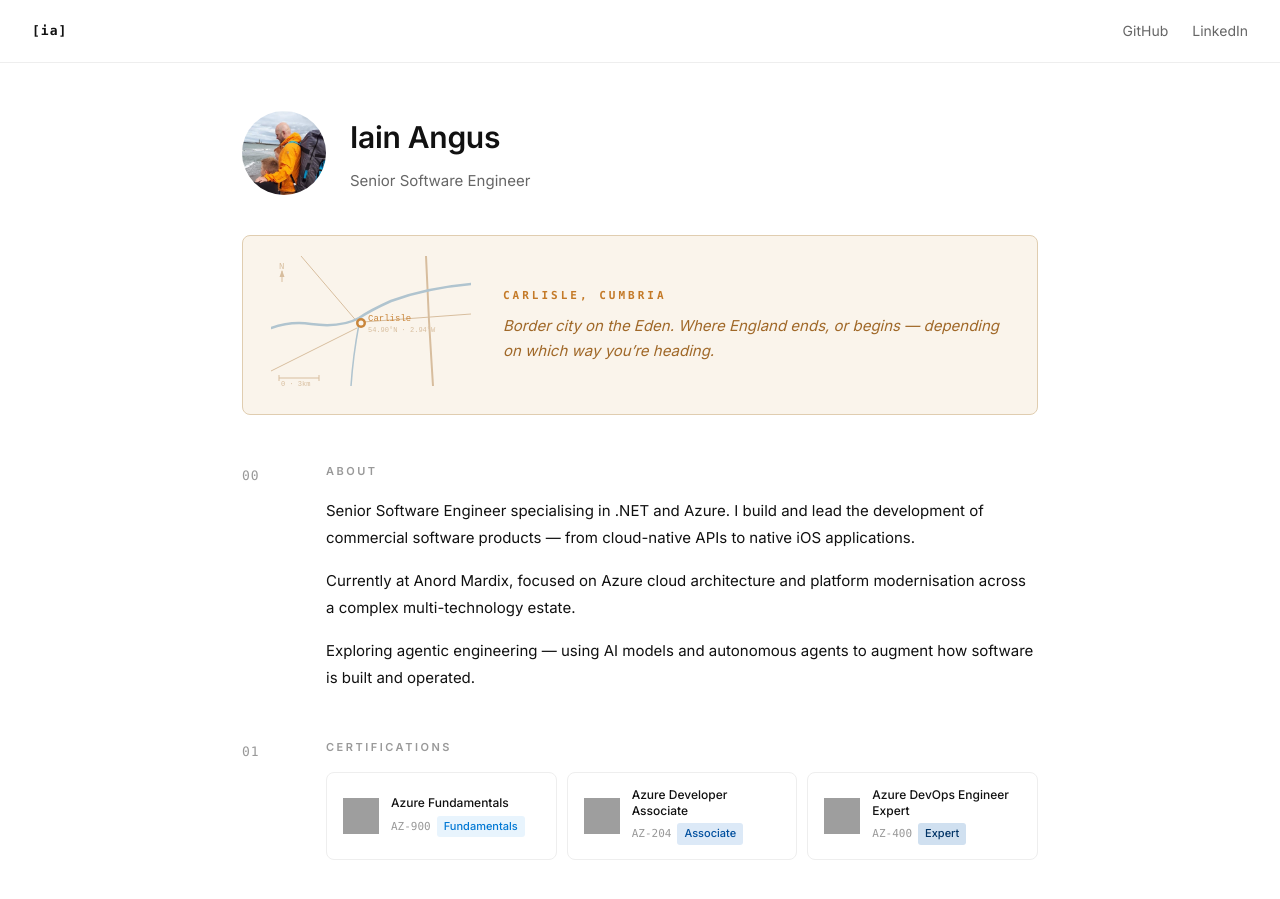
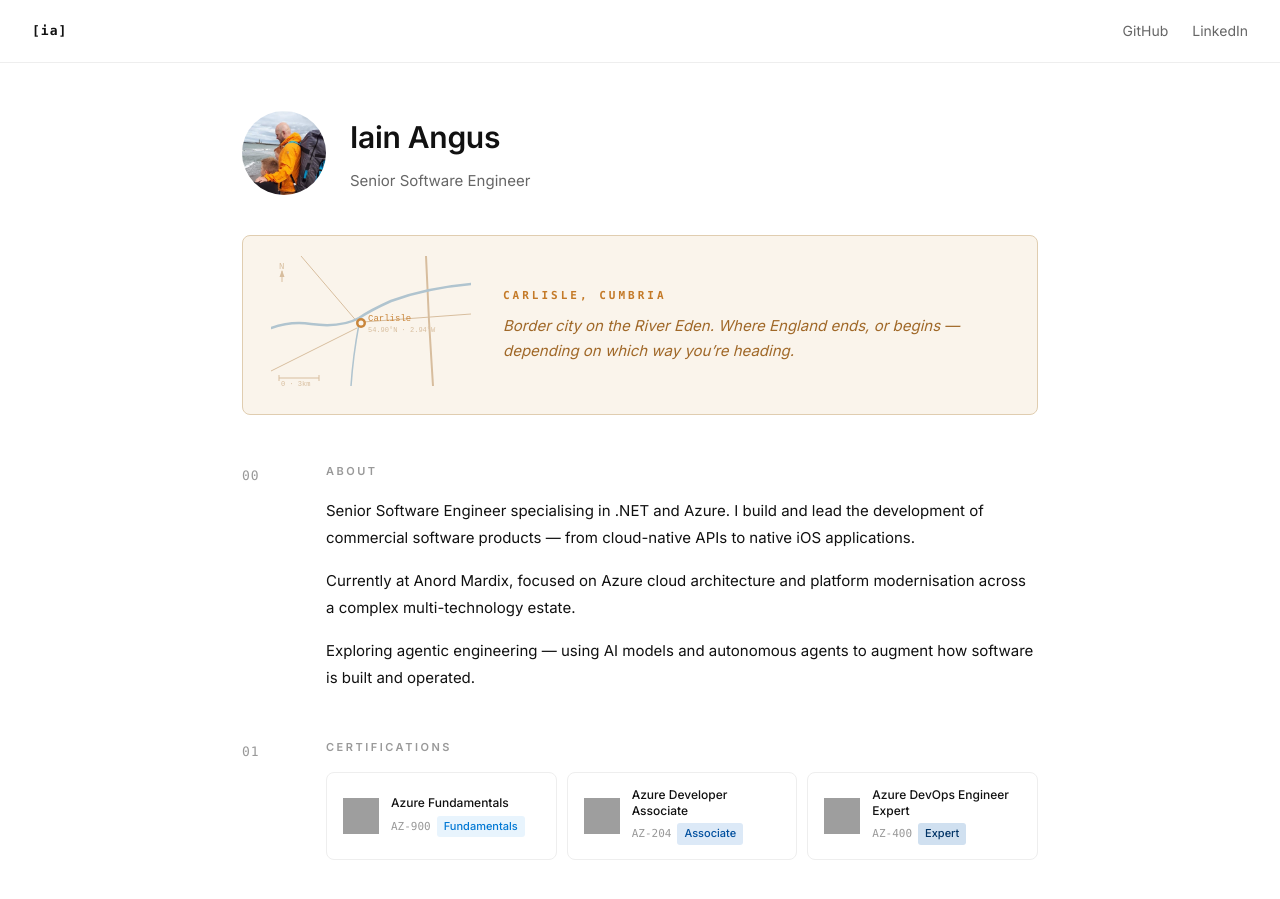
Before and after one commit to sixfortyfour/sixfortyfour.github.io, a Jekyll site: the page built from index.html, in a window 1280 px wide and 900 px high. Built offline with Jekyll 4.4.1, drawn with Linux system fonts in a browser that asks for light colours; grey boxes are pictures that could not be loaded.

Commit message:
Update location description: Eden -> River Eden
Co-Authored-By: Claude Sonnet 4.6 <noreply@anthropic.com>

```diff
--- a/index.html
+++ b/index.html
@@ -44,7 +44,7 @@ layout: default
   </div>
   <div class="location-info">
     <div class="location-name">Carlisle, Cumbria</div>
-    <p class="location-desc">Border city on the Eden. Where England ends, or begins &#8212; depending on which way you&#8217;re heading.</p>
+    <p class="location-desc">Border city on the River Eden. Where England ends, or begins &#8212; depending on which way you&#8217;re heading.</p>
   </div>
 </div>
 
```
